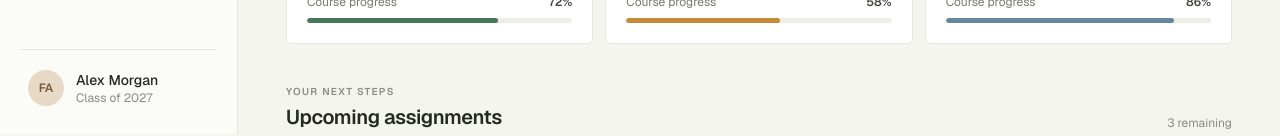
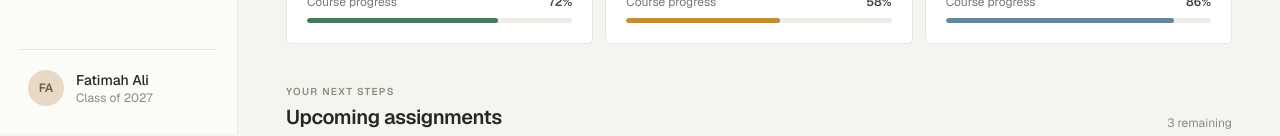
Before and after one commit to Maryambakare/student-dashboard, a Next.js app in the folder myfirstapp/: page / in a window 1280 px wide. Shown: the part 666-802 px from the top of the page. Built offline with nearby package versions, Linux system fonts and the light colour scheme.

Commit message:
update: change student full name

```diff
--- a/myfirstapp/app/page.tsx
+++ b/myfirstapp/app/page.tsx
@@ -168,7 +168,7 @@ export default function Home() {
           <div className="flex items-center gap-3 px-2">
             <span className="grid size-9 place-items-center rounded-full bg-[#e7d9c5] text-xs font-semibold text-[#775d3d]">FA</span>
             <div className="min-w-0">
-              <p className="truncate text-sm font-medium">Alex Morgan</p>
+              <p className="truncate text-sm font-medium">Fatimah Ali</p>
               <p className="text-xs text-[#898b82]">Class of 2027</p>
             </div>
           </div>
```
